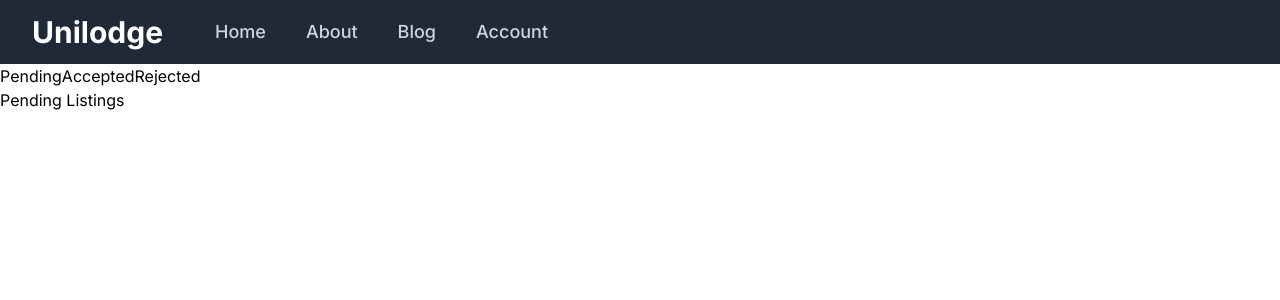
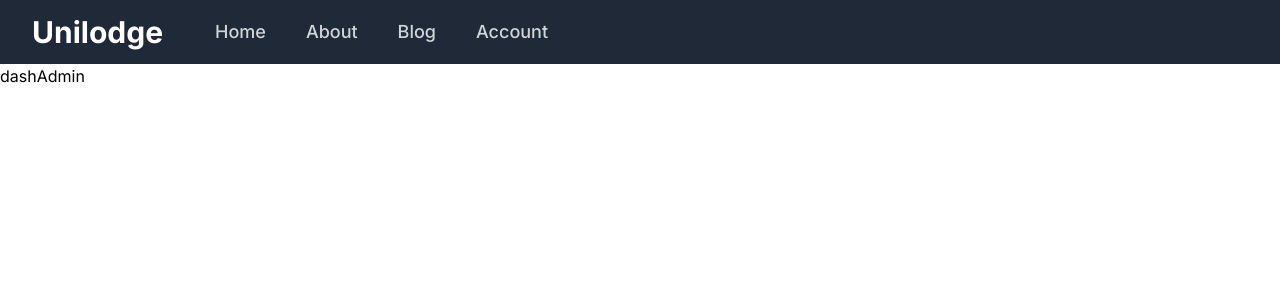
Before and after one commit to Terracode-Dev/unilodge, a Next.js app: page /dashboard in a window 1280 px wide. Shown: the top 300 px of the page. Built offline with nearby package versions, Linux system fonts and the light colour scheme.

Commit message:
Fe: Added warden tabs with next router

```diff
--- a/src/app/dashboard/layout.tsx
+++ b/src/app/dashboard/layout.tsx
@@ -12,7 +12,7 @@ export default function dashLayout({
     student: React.ReactNode,
     warden: React.ReactNode
 }) {
-    const role = 'warden';
+    const role = 'admin';
     return (
         <>
             {role === 'admin' ? admin :
```
